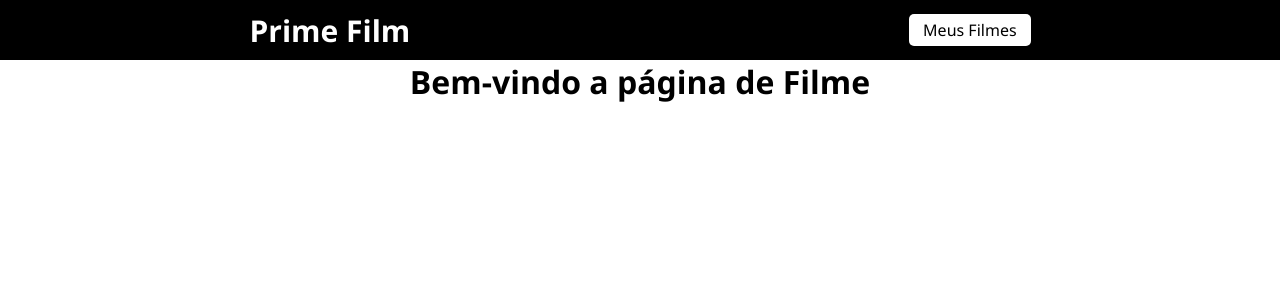
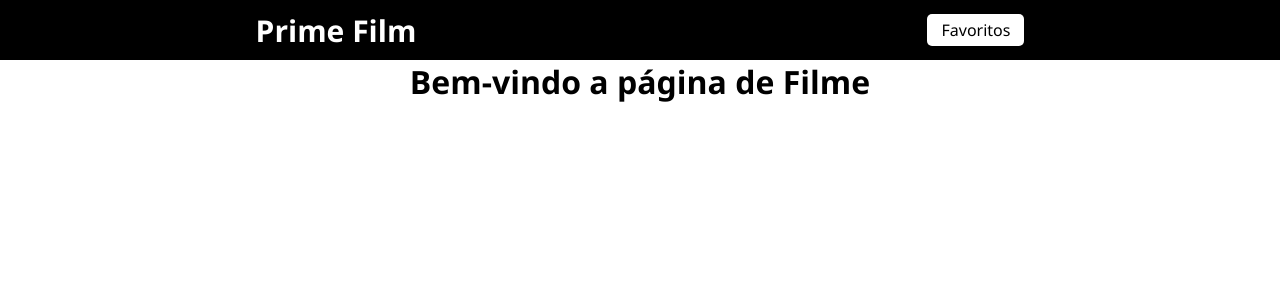
Before and after one commit to onicolasmauricio/Projects-FrontEnd, a React (Create React App) app in the folder primefilm/: page /filme/1 in a window 1280 px wide. Shown: the top 300 px of the page. Built offline with nearby package versions, Linux system fonts and the light colour scheme; the HTML template or start-up script is replaced by a standard one.

Commit message:
Formatação atualizada

```diff
--- a/primefilm/src/components/Header/index.js
+++ b/primefilm/src/components/Header/index.js
@@ -5,7 +5,7 @@ function Header(){
     return(
         <header>
            <Link className="logo" to ="/">Prime Film</Link>
-           <Link className="favoritos" to="/favoritos">Meus Filmes</Link>
+           <Link className="favoritos" to="/favoritos">Favoritos</Link>
         </header>
     )
 }
```
